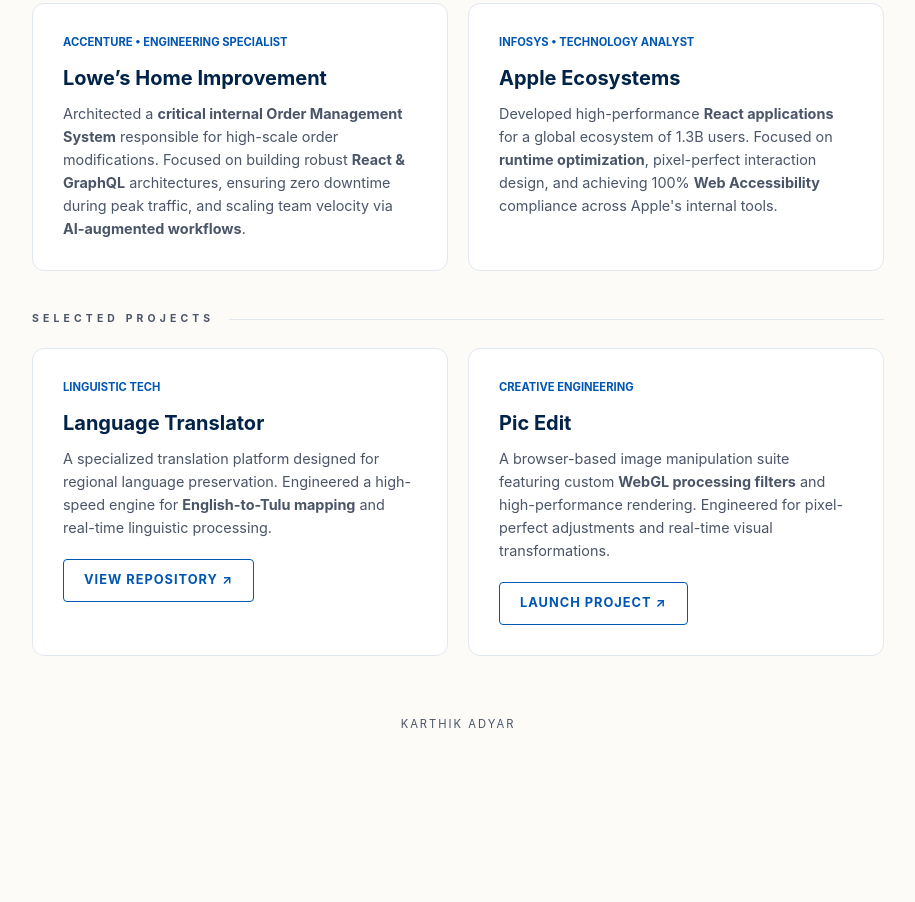
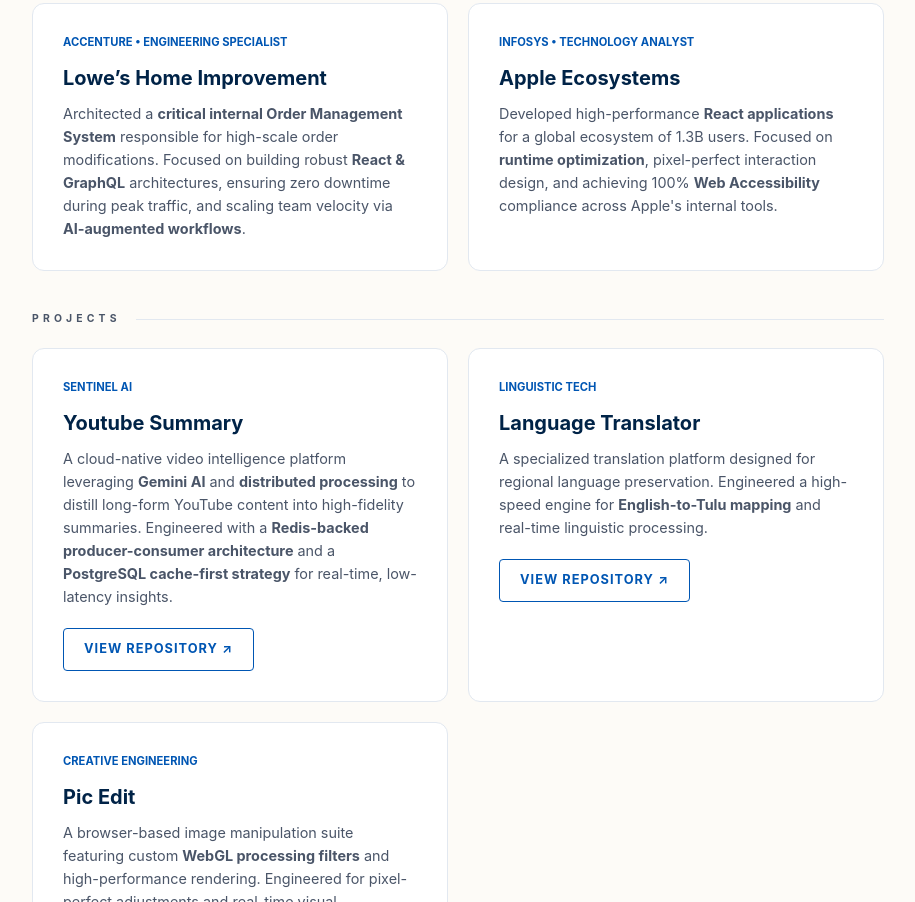
Before and after one commit to KarthikAdyar/portfolio, a website: page index.html in a window 1280 px wide. Shown: the part 438-1340 px from the top of the page, without its empty margins (182-1097 px from the left). Before the commit the page ends 1292 px from the top, so only its background shows below. Drawn offline with Linux system fonts and the light colour scheme.

Commit message:
Added Sentinel AI Project card in Project

```diff
--- a/index.html
+++ b/index.html
@@ -111,8 +111,35 @@
       </div>
     </div>
 
-    <div class="section-label">Selected Projects</div>
+    <div class="section-label">Projects</div>
     <div class="grid">
+      <div class="card">
+        <span class="card-tag">Sentinel AI</span>
+        <h2>Youtube Summary</h2>
+        <p>
+          A cloud-native video intelligence platform leveraging <strong>Gemini AI</strong> and
+          <strong>distributed processing</strong> to distill long-form YouTube content into high-fidelity
+          summaries. Engineered with a <strong>Redis-backed producer-consumer architecture</strong>
+          and a <strong>PostgreSQL cache-first strategy</strong> for real-time, low-latency insights.
+        </p>
+        <a href="https://github.com/KarthikAdyar/youtube-video-summarizer" target="_blank" style="
+        display: inline-block;
+        margin-top: 20px;
+        color: var(--accent);
+        text-decoration: none;
+        font-size: 0.8rem;
+        font-weight: 700;
+        text-transform: uppercase;
+        letter-spacing: 1px;
+        border: 1px solid var(--accent);
+        padding: 10px 20px;
+        border-radius: 4px;
+        transition: all 0.3s ease;
+    " onmouseover="this.style.background='var(--accent)'; this.style.color='white';"
+          onmouseout="this.style.background='transparent'; this.style.color='var(--accent)';">
+          View Repository ↗
+        </a>
+      </div>
       <div class="card">
         <span class="card-tag">Linguistic Tech</span>
         <h2>Language Translator</h2>
```
